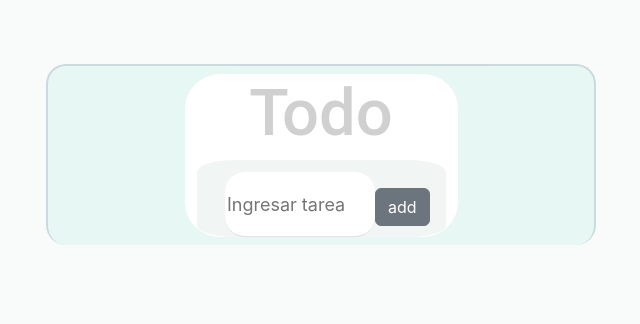
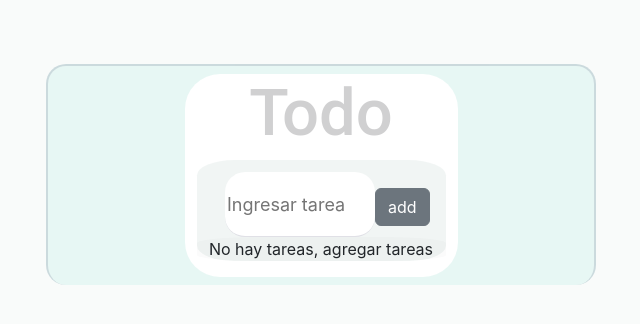
Before and after one commit to E-Vivanco/lista_tareas_react, a React (Create React App) app: page / in a window 1280 px wide. Shown: the top 324 px of the page, without its empty margins (274-914 px from the left). Built offline with nearby package versions, Linux system fonts and the light colour scheme.

Commit message:
ajuste 4° lista-tareas

```diff
--- a/src/componets/Tarea.jsx
+++ b/src/componets/Tarea.jsx
@@ -12,13 +12,15 @@ const Tarea = ({tareas,setTareas}) => {
 
   return (
     <div className='lista-tareas'>
-    { tareas !== "" ?
+    { tareas == "" ?
+    <p>No hay tareas, agregar tareas</p>
+    :
     tareas.map(tarea=>
       <li key={tarea.id}>{tarea.label}
       <button className='mx-2 btn btn-secondary' onClick={()=>deletTarea(tarea.id)}><TiDelete className='icono' /></button>
       </li>
       )
-      : null
+
     }
 
   </div>
```
